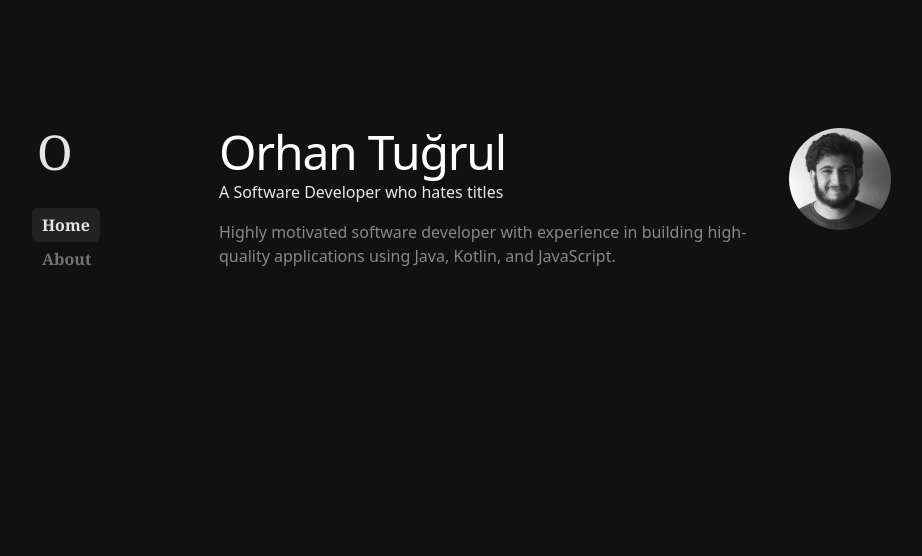
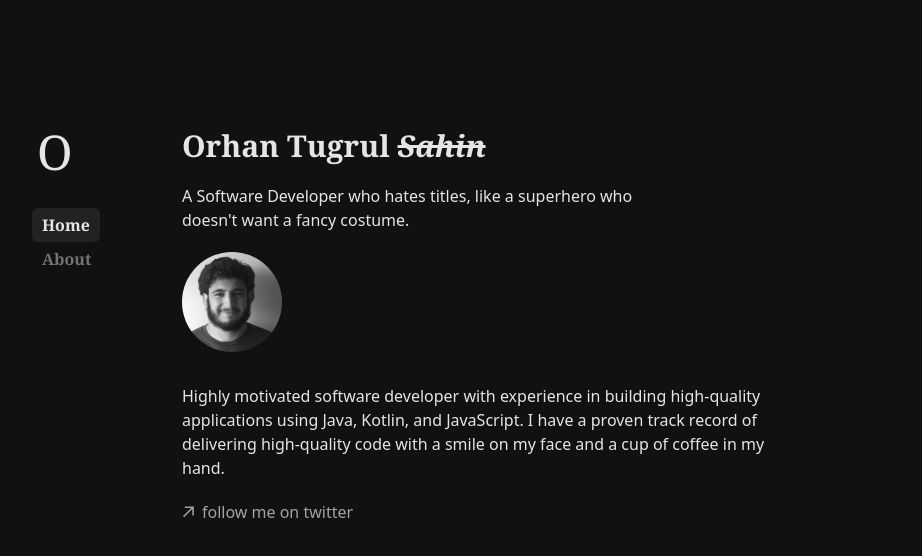
Before and after one commit to orhantugrul/orhantugrul.dev, a SvelteKit app: page / in a window 1280 px wide. Shown: the top 556 px of the page, without its empty margins (160-1082 px from the left). Built offline with nearby package versions, Linux system fonts and the light colour scheme.

Commit message:
Update site content

```diff
--- a/src/routes/+page.svelte
+++ b/src/routes/+page.svelte
@@ -1,34 +1,50 @@
 <script lang="ts">
   import Container from "$lib/layouts/Container";
   import avatar from "$lib/assets/avatar.jpeg";
+  import Link from "$lib/components/Link";
 </script>
 
 <Container
   title={"Orhan Tugrul • Non-titled developer"}
-  description={"Backend developer, Java & Kotlin enthusiast."}
+  description={"Full-stack developer, Java & Kotlin enthusiast."}
 >
-  <div class="flex flex-col items-start mx-auto max-w-2xl pb-16">
-    <div class="flex flex-col-reverse sm:flex-row items-start">
-      <div class="flex flex-col pr-8">
-        <h1
-          class="flex-bold text-3xl md:text-5xl tracking-tight mb-1 text-white"
-        >
-          Orhan Tuğrul
+  <h1 class="text-neutral-200 text-3xl font-bold font-serif">
+    Orhan Tugrul
+    <i><del>Sahin</del></i>
   </h1>
-        <p class="mb-4 text-gray-200">A Software Developer who hates titles</p>
-        <p class="mb-16 text-gray-400">
-          Highly motivated software developer with experience in building
-          high-quality applications using Java, Kotlin, and JavaScript.
+
+  <p class="my-5 max-w-[460px] text-neutral-200">
+    A Software Developer who hates titles, like a superhero who doesn't want a
+    fancy costume.
   </p>
-      </div>
 
-      <div class="w-[80px] sm:w-[176px] relative mb-8 sm:mb-0 mr-auto">
+  <div class="flex items-start md:items-center mb-8 flex-col md:flex-row">
     <img
       class="rounded-full filter grayscale"
       alt="Orhan Tuğrul"
       src={avatar}
+      width={"100"}
+      height={"100"}
     />
+
+    <div class="ml-0 md:ml-6 space-y-2 text-neutral-400" />
   </div>
-    </div>
-  </div>
+
+  <p class="mb-5 max-w-[600px] text-neutral-200">
+    Highly motivated software developer with experience in building high-quality
+    applications using Java, Kotlin, and JavaScript. I have a proven track
+    record of delivering high-quality code with a smile on my face and a cup of
+    coffee in my hand.
+  </p>
+
+  <ul
+    class="flex flex-col md:flex-row space-x-0 md:space-x-4 space-y-2 md:space-y-0 font-sm text-neutral-400"
+  >
+    <li>
+      <Link
+        title={"follow me on twitter"}
+        href={"https://twitter.com/itsorhanbtw"}
+      />
+    </li>
+  </ul>
 </Container>
```
Lines whose indentation alone changed are shown as unchanged.
